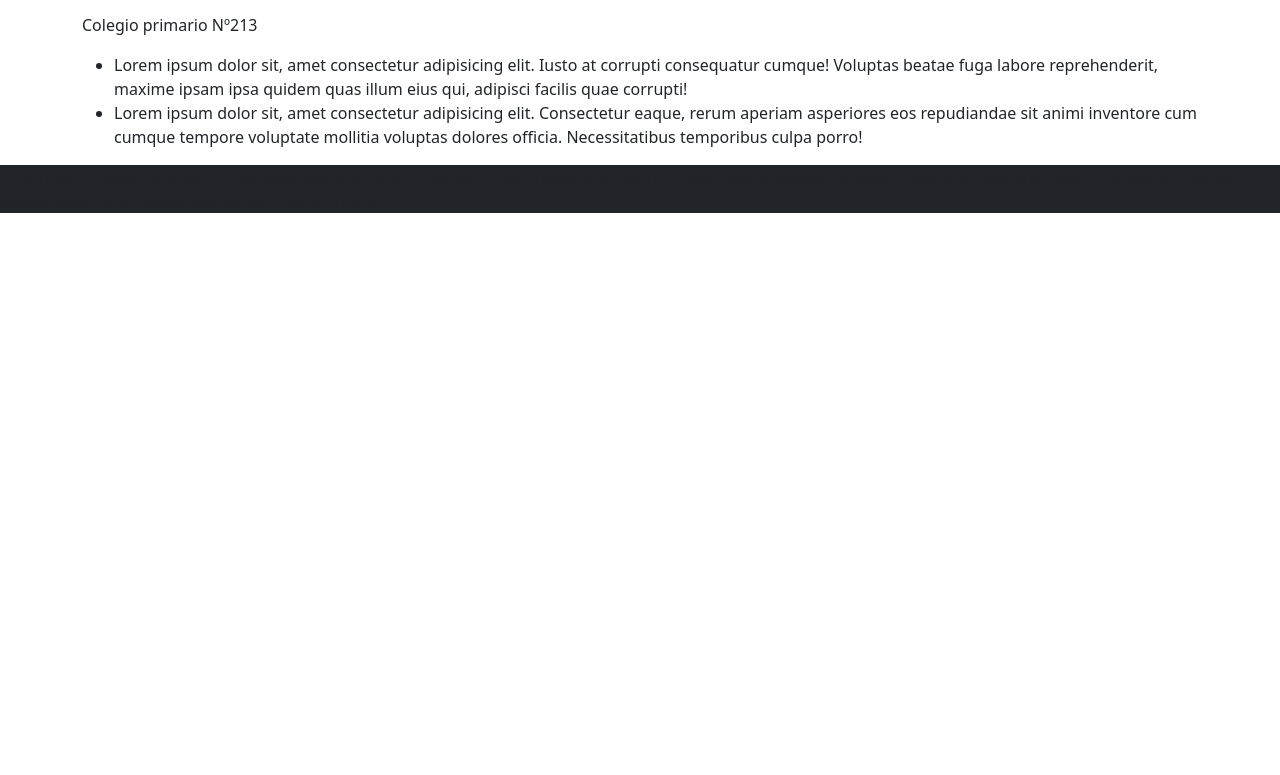
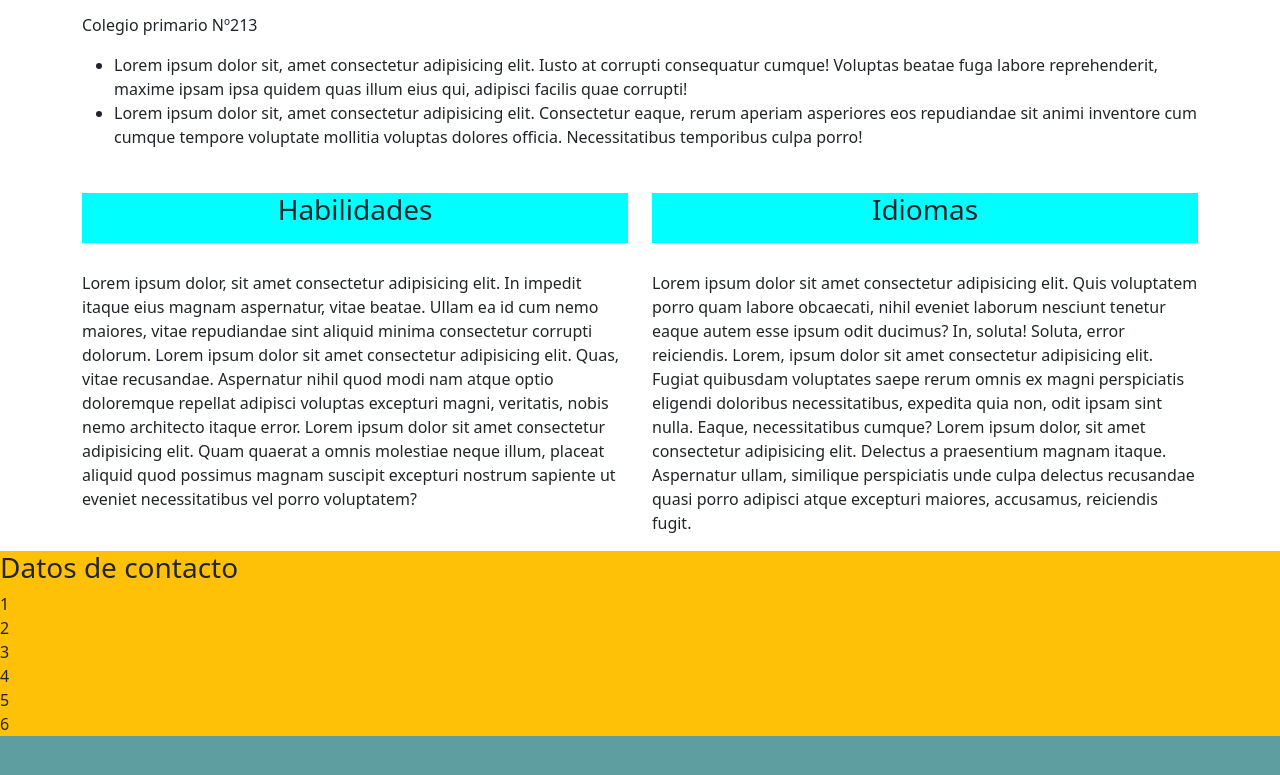
Before and after one commit to MorganHidden/ArgPro4.0, a plain HTML site: page curriculum/cv/index.html in a window 1280 px wide. Shown: the part 1857-2632 px from the top of the page. Before the commit the page ends 2086 px from the top, so only its background shows below. Drawn offline with nearby package versions, Linux system fonts and the light colour scheme.

Commit message:
acomodando footer

```diff
--- a/curriculum/cv/index.html
+++ b/curriculum/cv/index.html
@@ -99,13 +99,34 @@
                 <li>Lorem ipsum dolor sit, amet consectetur adipisicing elit. Consectetur eaque, rerum aperiam asperiores eos repudiandae sit animi inventore cum cumque tempore voluptate mollitia voluptas dolores officia. Necessitatibus temporibus culpa porro!</li>
             </ul>
         </div>
+        <div id="habilidades-idiomas" class="container">
+            <div class="row">
+                <!--Habilidades-->
+                <div class="col">
+                <h3>Habilidades</h3>
+                <p>Lorem ipsum dolor, sit amet consectetur adipisicing elit. In impedit itaque eius magnam aspernatur, vitae beatae. Ullam ea id cum nemo maiores, vitae repudiandae sint aliquid minima consectetur corrupti dolorum. Lorem ipsum dolor sit amet consectetur adipisicing elit. Quas, vitae recusandae. Aspernatur nihil quod modi nam atque optio doloremque repellat adipisci voluptas excepturi magni, veritatis, nobis nemo architecto itaque error. Lorem ipsum dolor sit amet consectetur adipisicing elit. Quam quaerat a omnis molestiae neque illum, placeat aliquid quod possimus magnam suscipit excepturi nostrum sapiente ut eveniet necessitatibus vel porro voluptatem?</p>
+                </div>
+                <!--Idiomas-->
+                <div class="col">
+                <h3>Idiomas</h3>
+                <p>Lorem ipsum dolor sit amet consectetur adipisicing elit. Quis voluptatem porro quam labore obcaecati, nihil eveniet laborum nesciunt tenetur eaque autem esse ipsum odit ducimus? In, soluta! Soluta, error reiciendis. Lorem, ipsum dolor sit amet consectetur adipisicing elit. Fugiat quibusdam voluptates saepe rerum omnis ex magni perspiciatis eligendi doloribus necessitatibus, expedita quia non, odit ipsam sint nulla. Eaque, necessitatibus cumque? Lorem ipsum dolor, sit amet consectetur adipisicing elit. Delectus a praesentium magnam itaque. Aspernatur ullam, similique perspiciatis unde culpa delectus recusandae quasi porro adipisci atque excepturi maiores, accusamus, reiciendis fugit.</p>
+                </div>
+            </div>
+        </div>
     </section>
     <!--footer-->
-    <footer class="footer bg-dark">
-        <p>
-            Lorem ipsum dolor sit amet consectetur adipisicing elit. Iure voluptas similique aliquam impedit saepe repellat consequuntur sunt ipsam at ullam. Obcaecati alias sint itaque, odio nobis saepe repellat accusantium iure.
-
-        </p>
+    <footer class="footer">
+        <div class="content bg-warning">
+            <h3>Datos de contacto</h3>
+            <div class="row">
+                <div class="box">1</div>
+                <div class="box">2</div>
+                <div class="box">3</div>
+                <div class="box">4</div>
+                <div class="box">5</div>
+                <div class="box">6</div>
+            </div>
+        </div>
     </footer>
 </body>
 </html>
--- a/curriculum/cv/styles.css
+++ b/curriculum/cv/styles.css
@@ -34,3 +34,8 @@
     text-align: center;
     background-color: brown;
 }
+
+.footer {
+    height: 500px;
+    background-color: cadetblue;
+}
```
Lines whose indentation alone changed are shown as unchanged.
